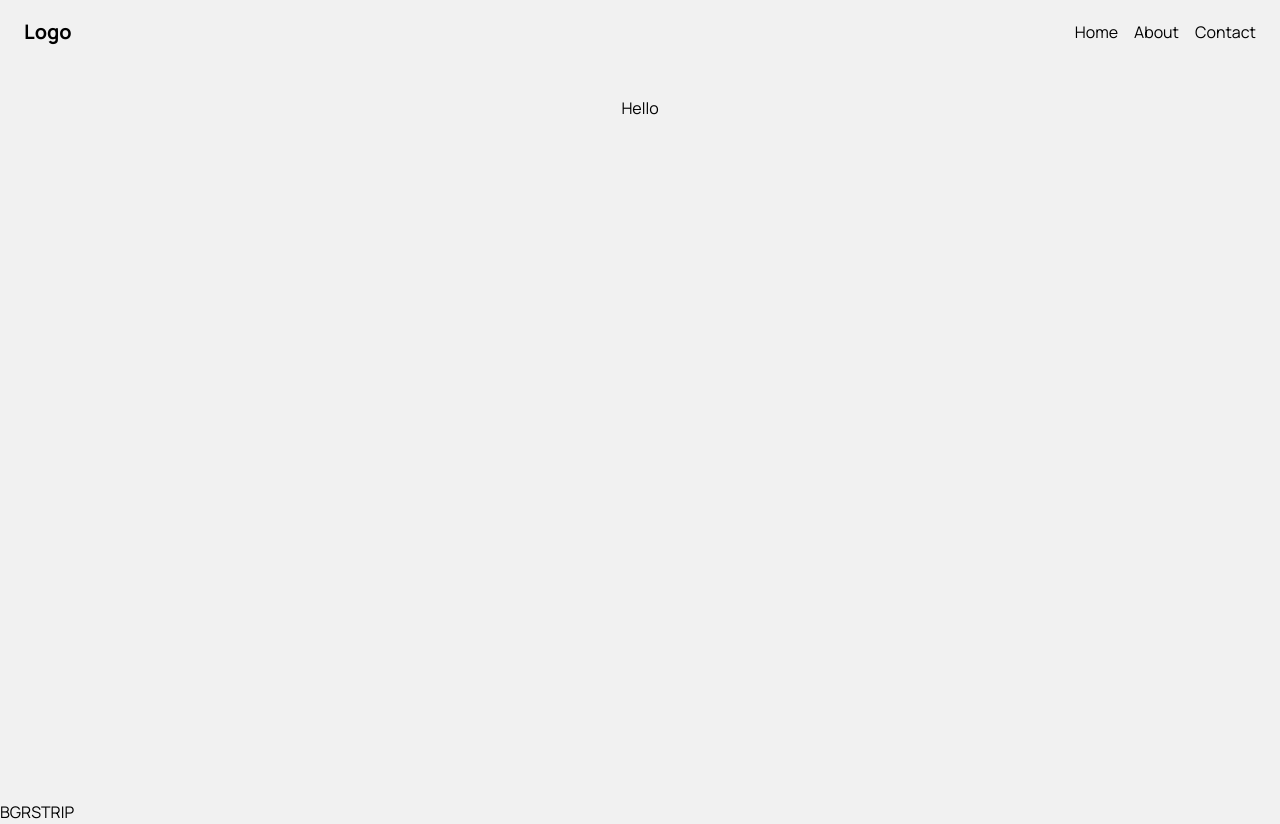
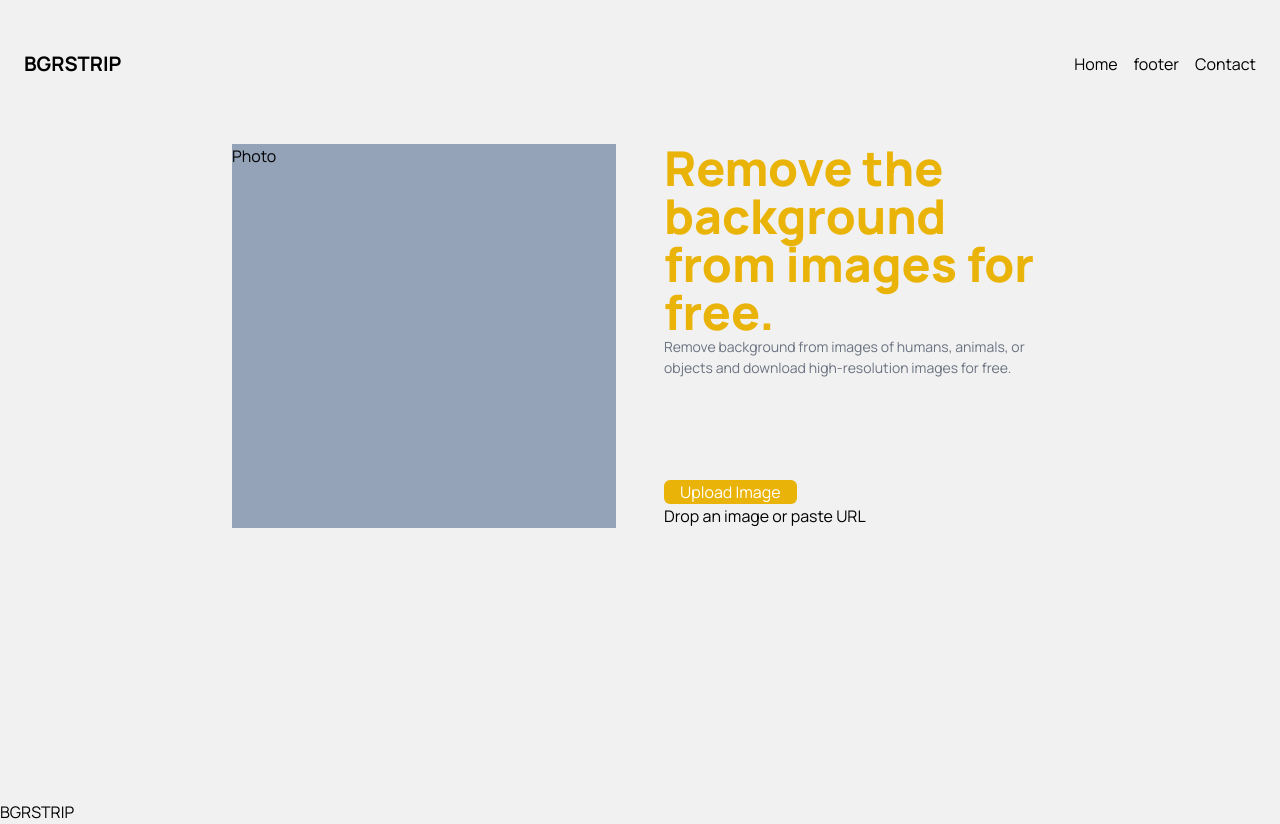
Before and after one commit to ShahFH/bgstrip, a Next.js app: page / in a window 1280 px wide. Built offline with nearby package versions, Linux system fonts and the light colour scheme.

Commit message:
homepage done

```diff
--- a/src/app/components/Navbar.jsx
+++ b/src/app/components/navbar/Navbar.jsx
@@ -22,22 +22,22 @@ const Navbar = () => {
 
   return (
     <nav className={`fixed top-0 left-0 right-0 z-50 transition duration-300 ${scrolled ? 'bg-white shadow-md' : 'bg-transparent'}`}>
-      <div className="max-w-7xl mx-auto px-4 sm:px-6">
+      <div className="max-w-7xl mx-auto px-8 sm:px-6 py-8">
         <div className="flex items-center justify-between h-16">
           <div className="flex items-center">
             <Link href="/" legacyBehavior>
-              <a className="text-xl font-bold">Logo</a>
+              <a className="text-xl font-bold text-[24px]">BGRSTRIP</a>
             </Link>
           </div>
           <div>
             <Link href="/" legacyBehavior>
-              <a className="mr-4">Home</a>
+              <a className="mr-4 text-[16px]">Home</a>
             </Link>
-            <Link className="mr-4" href="./Footer.jsx">
-              About
+            <Link className="mr-4 text-[16px]" href="#footer">
+              footer
             </Link>
-            <Link href="/contact" legacyBehavior>
-              <a>Contact</a>
+            <Link href="#content">
+              Contact
             </Link>
           </div>
         </div>
--- /dev/null
+++ b/src/app/content/page.jsx
@@ -0,0 +1,9 @@
+import React from 'react'
+
+function content() {
+  return (
+    <div>Hello Content</div>
+  )
+}
+
+export default content
--- a/src/app/layout.js
+++ b/src/app/layout.js
@@ -1,5 +1,5 @@
-import Footer from './components/Footer'
-import Navbar from './components/Navbar'
+import Navbar from './components/navbar/Navbar'
+import Footer from './components/footer/Footer'
 import './globals.css'
 import { Inter, Manrope } from 'next/font/google'
 
--- a/src/app/page.jsx
+++ b/src/app/page.jsx
@@ -1,9 +1,23 @@
 import Image from 'next/image'
+import React from 'react'
 
 export default function Home() {
   return (
-    <main className="flex min-h-screen flex-col items-center justify-between p-24">
-    Hello
-    </main>
+    <main className="flex min-h-screen flex-col items-center justify-between p-4 md:p-24">
+  <div className="flex flex-col md:flex-row mx-auto p-4 md:p-12 gap-4 md:gap-12">
+    <div className="w-69 h-64 md:w-96 md:h-96 bg-slate-400">Photo</div>
+    <div className="flex flex-col justify-between">
+      <div className="w-88 h-64 md:w-96 md:h-72">
+        <h1 className="text-4xl md:text-5xl font-extrabold text-yellow-500">Remove the background from images for free.</h1>
+        <p className='text-[14px] text-gray-500'>Remove background from images of humans, animals, or objects and download high-resolution images for free.</p>
+      </div>
+      <div>
+        <button className="px-4 bg-yellow-500 text-white rounded-md p-18" >Upload Image</button>
+        <p>Drop an image or paste URL</p>
+      </div>
+    </div>
+  </div>
+</main>
+
   )
 }
```
Also changed, not shown: src/app/components/footer/Footer.jsx (renamed from src/app/components/Footer.jsx).
